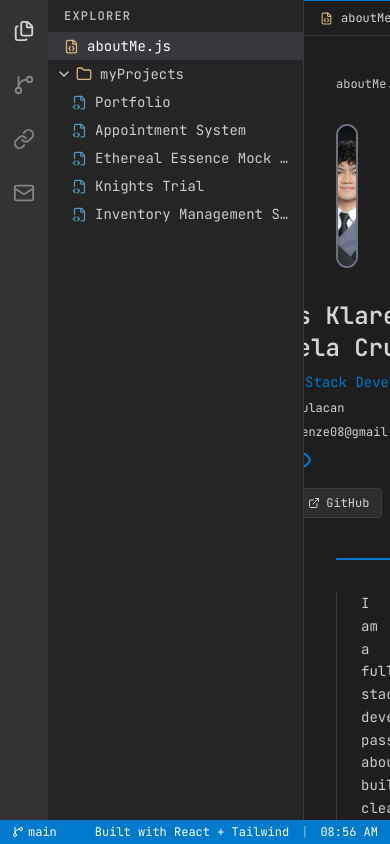
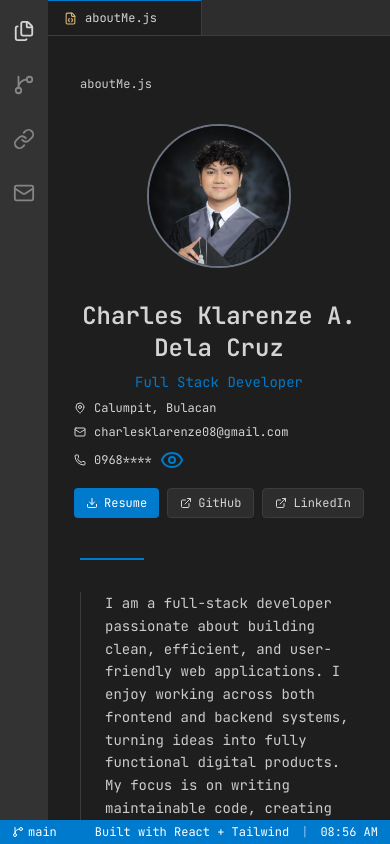
Before and after one commit to Klarenze0/Portfolio, a React (Vite) app: page / in a window 390 px wide. Built offline with nearby package versions, Linux system fonts and the light colour scheme.

Commit message:
fixed the mobile explorer ui

```diff
--- a/src/App.tsx
+++ b/src/App.tsx
@@ -67,15 +67,21 @@ function App() {
       </div> */}
 
       <div className="flex flex-1 overflow-hidden">
-        <ActivityBar onToggleExplorer={() => setIsExplorerOpen(prev => !prev)} isExplorerOpen={isExplorerOpen} />
+        <ActivityBar
+          onToggleExplorer={() => setIsExplorerOpen((prev) => !prev)}
+          isExplorerOpen={isExplorerOpen}
+        />
 
-        {isExplorerOpen &&
-        <Explorer
-          onSelectProject={handleSelectProject}
-          activeProjectId={activeProject?.id ?? null}
-          onSelectAboutMe={handleSelectAboutMe}
-          isAboutMeActive={activeTab === ABOUT_ME_TAB}
-        />}
+        {isExplorerOpen && (
+          <div className="hidden sm:block">
+            <Explorer
+              onSelectProject={handleSelectProject}
+              activeProjectId={activeProject?.id ?? null}
+              onSelectAboutMe={handleSelectAboutMe}
+              isAboutMeActive={activeTab === ABOUT_ME_TAB}
+            />
+          </div>
+        )}
 
         <div className="flex flex-col flex-1 overflow-hidden">
           <TabBar
```
